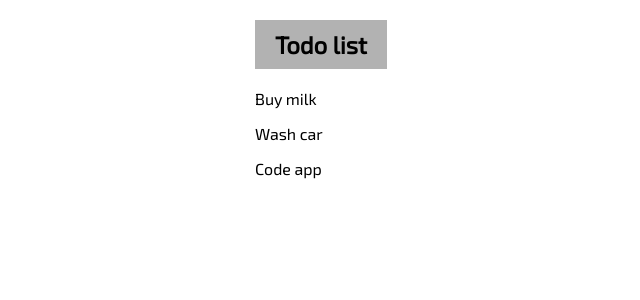
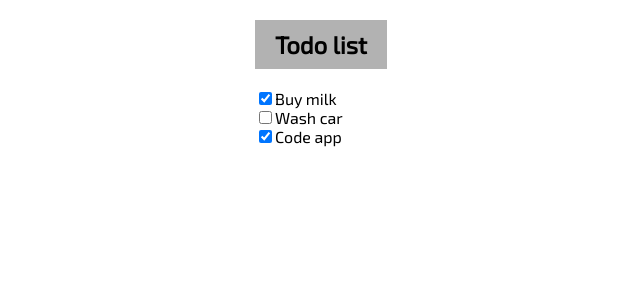
Before and after one commit to norbert-lukaszuk/reactapp, a React (Create React App) app: page / in a window 1280 px wide. Shown: the top 300 px of the page, without its empty margins (329-969 px from the left). Built offline with nearby package versions, Linux system fonts and the light colour scheme.

Commit message:
completed prop

```diff
--- a/src/App.js
+++ b/src/App.js
@@ -4,13 +4,22 @@ import TodoItem from "./components/TodoItem";
 class App extends React.Component {
   state = {
     todos: [
-      { text: "Buy milk", id: 1 },
-      { text: "Wash car", id: 2 },
-      { text: "Code app", id: 3 },
+      { text: "Buy milk", completed: true, id: 1 },
+      { text: "Wash car", completed: false, id: 2 },
+      { text: "Code app", completed: true, id: 3 },
     ],
   };
   handleClick = (id) => {
-    return console.log("Click", id);
+    const newTodos = this.state.todos.map((e) => {
+      if (e.id === id) {
+        return {
+          ...e,
+          completed: !e.completed,
+        };
+      }
+      return e;
+    });
+    console.log(newTodos);
   };
   render() {
     const todos = this.state.todos.map((todo) => (
@@ -18,6 +27,7 @@ class App extends React.Component {
         handleClick={this.handleClick}
         text={todo.text}
         key={todo.id}
+        completed={todo.completed}
         id={todo.id}
       />
     ));
--- a/src/components/TodoItem.js
+++ b/src/components/TodoItem.js
@@ -3,7 +3,12 @@ import React from "react";
 function TodoItem(props) {
   return (
     <div>
-      <p onClick={() => props.handleClick(props.id)}>{props.text}</p>
+      <input
+        type="checkbox"
+        checked={props.completed}
+        onChange={() => props.handleClick(props.id)}
+      />
+      <span onClick={() => props.handleClick(props.id)}>{props.text}</span>
     </div>
   );
 }
```
